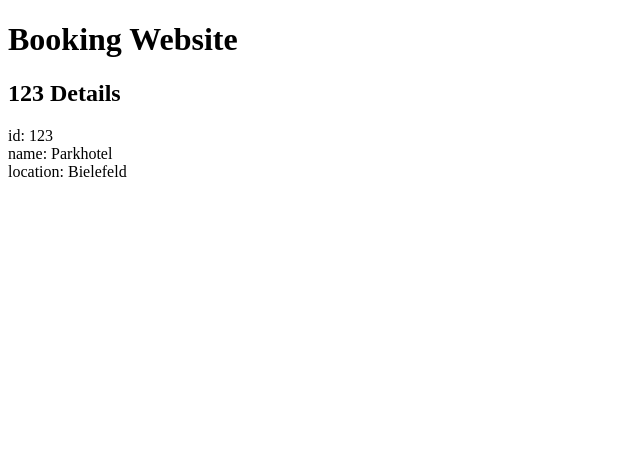
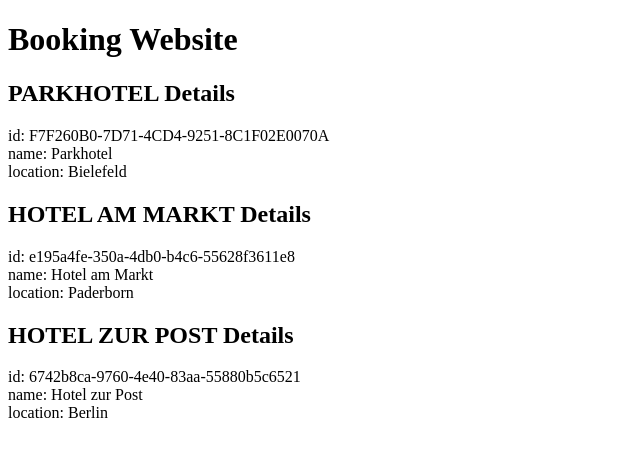
Before and after one commit to LeonWiese/booking-frontend, an Angular app: page / in a window 1280 px wide. Shown: the top 456 px of the page, without its empty margins (0-640 px from the left). Built offline with nearby package versions, Linux system fonts and the light colour scheme.

Commit message:
Add multiple hotels

```diff
--- /dev/null
+++ b/src/app/mock-hotels.ts
@@ -0,0 +1,7 @@
+import { Hotel } from './models';
+
+export const HOTELS: Hotel[] = [
+  { id: 'F7F260B0-7D71-4CD4-9251-8C1F02E0070A', name: 'Parkhotel', location: 'Bielefeld' },
+  { id: 'e195a4fe-350a-4db0-b4c6-55628f3611e8', name: 'Hotel am Markt', location: 'Paderborn' },
+  { id: '6742b8ca-9760-4e40-83aa-55880b5c6521', name: 'Hotel zur Post', location: 'Berlin' },
+];
--- /dev/null
+++ b/src/app/models/index.ts
@@ -0,0 +1 @@
+export * from './hotel';
--- a/src/app/overview/overview.component.html
+++ b/src/app/overview/overview.component.html
@@ -1,4 +1,6 @@
-<h2>{{ hotel.id }} Details</h2>
-<div><span>id: </span> {{ hotel.id }}</div>
-<div><span>name: </span> {{ hotel.name }}</div>
-<div><span>location: </span> {{ hotel.location }}</div>
+@for (hotel of hotels; track hotel.id) {
+  <h2>{{ hotel.name | uppercase }} Details</h2>
+  <div><span>id: </span> {{ hotel.id }}</div>
+  <div><span>name: </span> {{ hotel.name }}</div>
+  <div><span>location: </span> {{ hotel.location }}</div>
+}
--- a/src/app/overview/overview.component.ts
+++ b/src/app/overview/overview.component.ts
@@ -1,17 +1,16 @@
 import { Component } from '@angular/core';
-import { Hotel } from '../models/hotel';
+import { UpperCasePipe } from '@angular/common';
+import { HOTELS } from '../mock-hotels';
 
 @Component({
   selector: 'app-overview',
   standalone: true,
-  imports: [],
+  imports: [
+    UpperCasePipe,
+  ],
   templateUrl: './overview.component.html',
-  styleUrl: './overview.component.css'
+  styleUrl: './overview.component.css',
 })
 export class OverviewComponent {
-  hotel: Hotel = {
-    id: '123',
-    name: 'Parkhotel',
-    location: 'Bielefeld',
-  };
+  hotels = HOTELS;
 }
```
